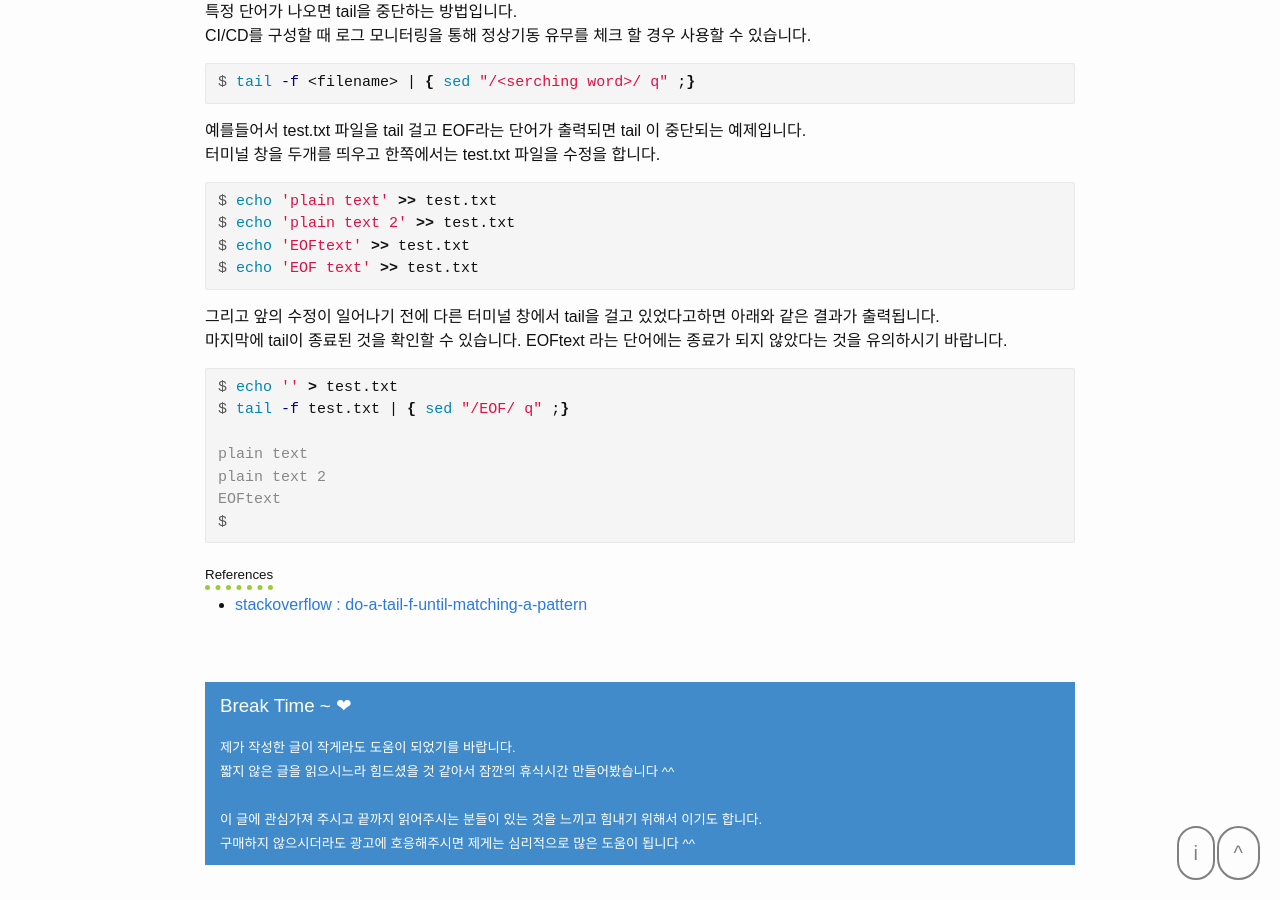
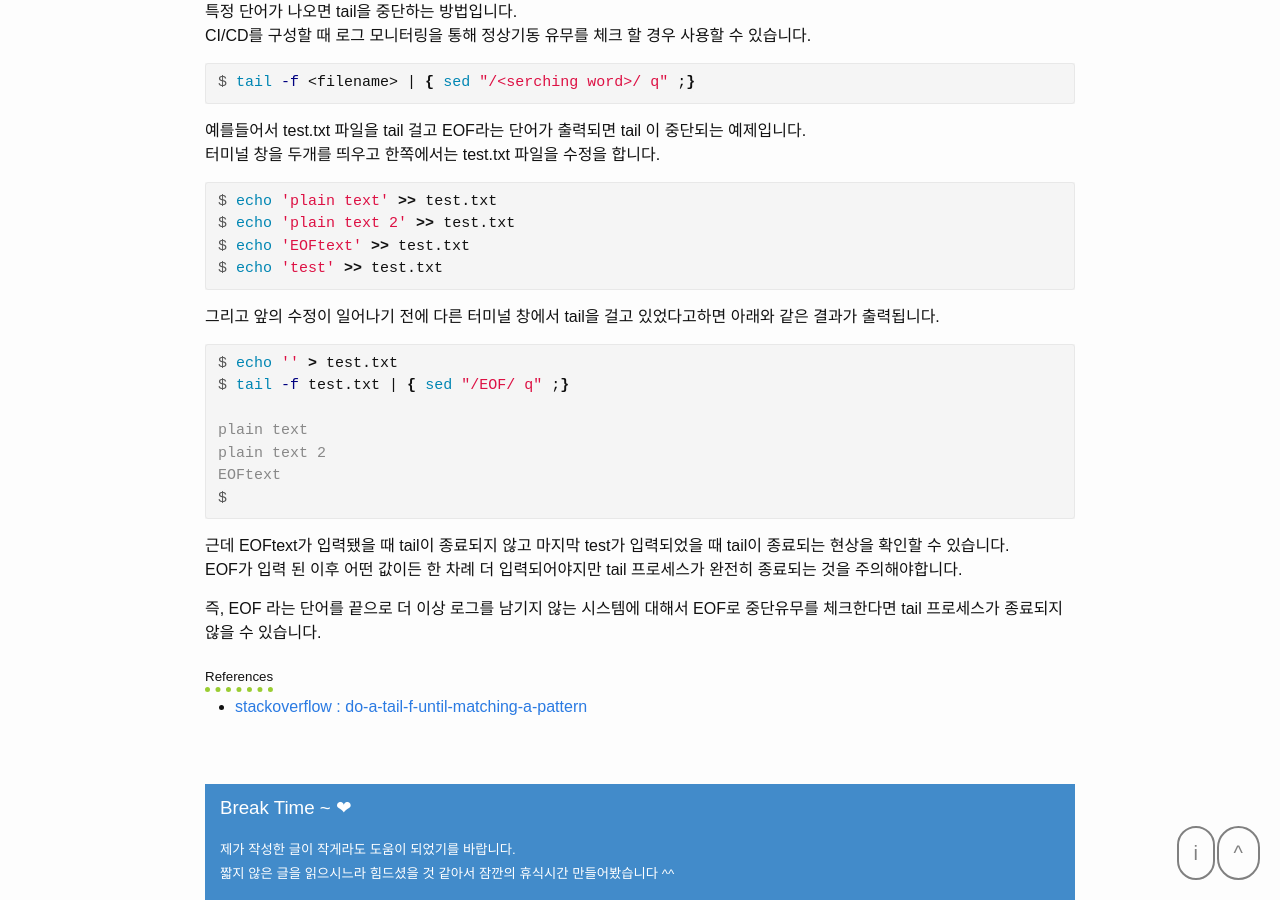
Before and after one commit to dveamer/dveamer.github.io, a Jekyll site: the page built from _posts/Linux/2018-02-03-UsefulLinuxCommand.md, in a window 1280 px wide and 900 px high, scrolled down 3290 px. Built offline with Jekyll 4.4.1, drawn with Linux system fonts in a browser that asks for light colours; some of the changed text lies outside the part shown.

Commit message:
homepage

```diff
--- a/_posts/Linux/2018-02-03-UsefulLinuxCommand.md
+++ b/_posts/Linux/2018-02-03-UsefulLinuxCommand.md
@@ -160,11 +160,10 @@ $ tail -f <filename> | { sed "/<serching word>/ q" ;}
 $ echo 'plain text' >> test.txt
 $ echo 'plain text 2' >> test.txt
 $ echo 'EOFtext' >> test.txt
-$ echo 'EOF text' >> test.txt
+$ echo 'test' >> test.txt
 ~~~
 
 그리고 앞의 수정이 일어나기 전에 다른 터미널 창에서 tail을 걸고 있었다고하면 아래와 같은 결과가 출력됩니다.
-마지막에 tail이 종료된 것을 확인할 수 있습니다. EOFtext 라는 단어에는 종료가 되지 않았다는 것을 유의하시기 바랍니다.
 
 ~~~terminal
 $ echo '' > test.txt
@@ -176,6 +175,11 @@ EOFtext
 $
 ~~~
 
+근데 EOFtext가 입력됐을 때 tail이 종료되지 않고 마지막 test가 입력되었을 때 tail이 종료되는 현상을 확인할 수 있습니다.
+EOF가 입력 된 이후 어떤 값이든 한 차례 더 입력되어야지만 tail 프로세스가 완전히 종료되는 것을 주의해야합니다.
+
+즉, EOF 라는 단어를 끝으로 더 이상 로그를 남기지 않는 시스템에 대해서 EOF로 중단유무를 체크한다면 tail 프로세스가 종료되지 않을 수 있습니다.
+
 #### References
 
   * [stackoverflow : do-a-tail-f-until-matching-a-pattern](https://stackoverflow.com/questions/5024357/do-a-tail-f-until-matching-a-pattern)
```
Also changed, not shown: other parts of _posts/Linux/2018-02-03-UsefulLinuxCommand.md (+1 -1 lines).
